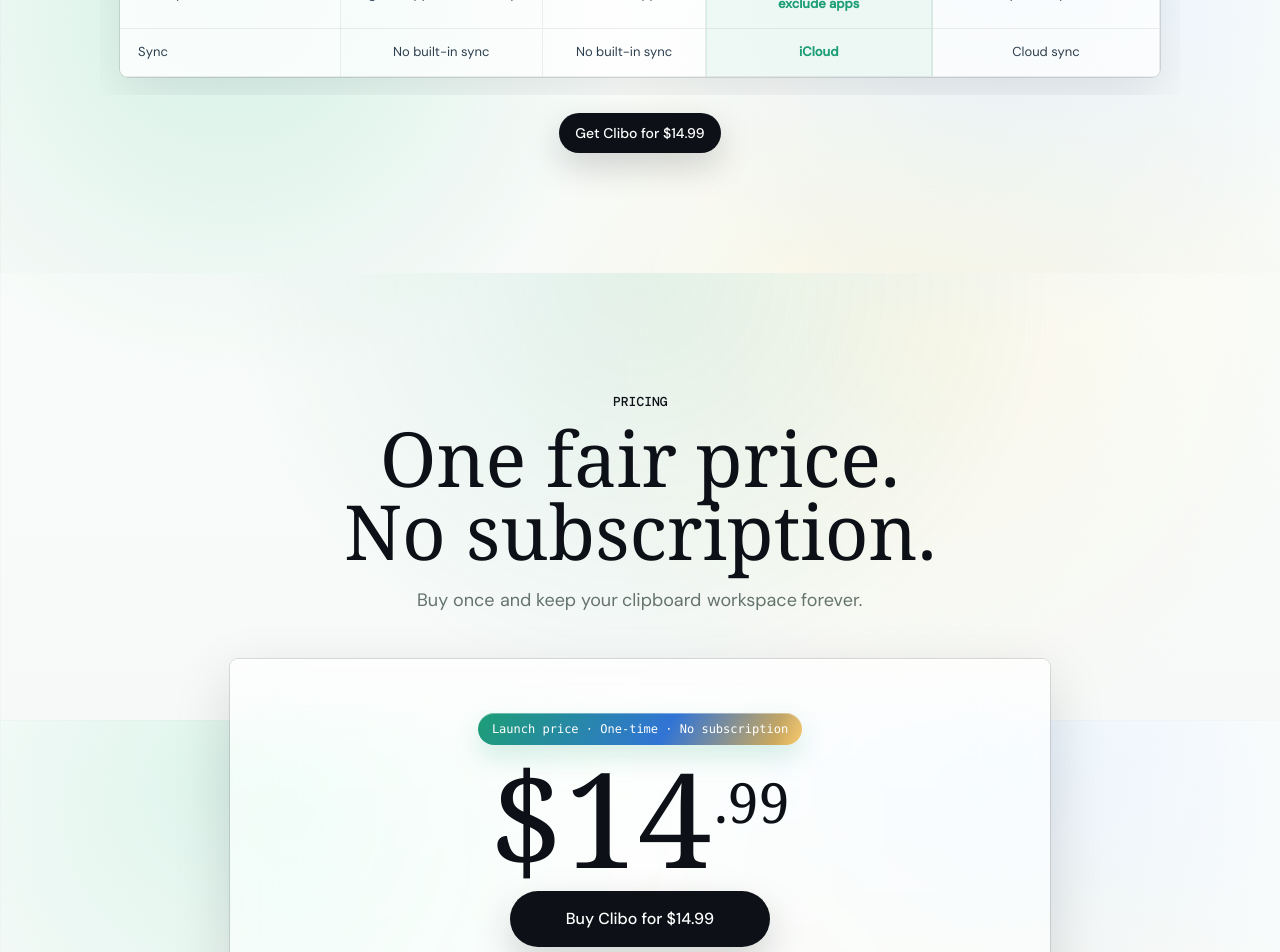
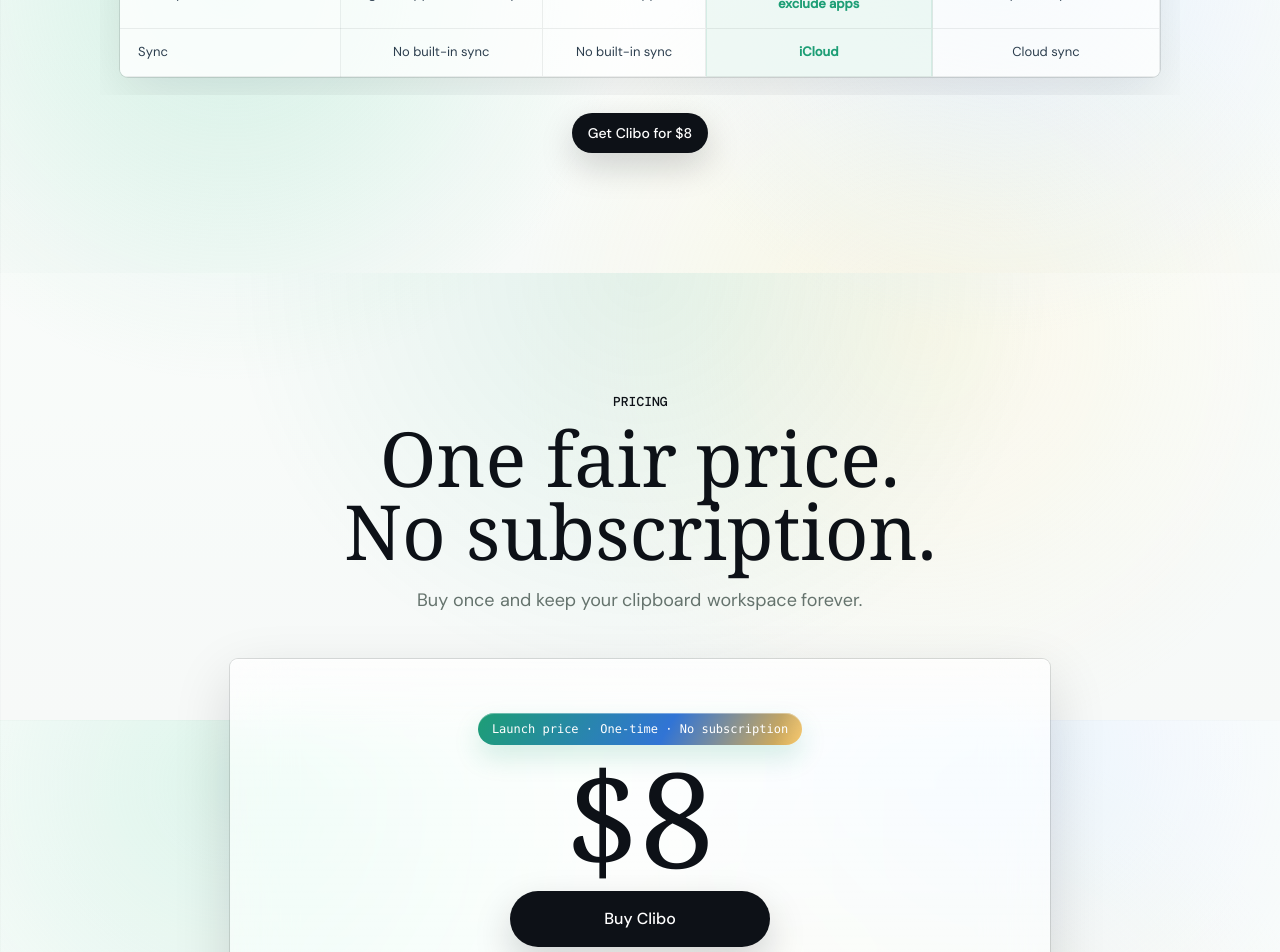
Before and after one commit to 08820048/Clibo_Site, a React (Vite) app: page / in a window 1280 px wide. Shown: the part 4080-5032 px from the top of the page. Built offline with nearby package versions, Linux system fonts and the light colour scheme; a web font is replaced by a local one.

Commit message:
chore: update pricing from $14.99 to $8 and simplify buy button text

```diff
--- a/index.html
+++ b/index.html
@@ -3,7 +3,7 @@
   <head>
     <meta charset="utf-8" />
     <title>Clibo — Private Clipboard Manager with AI Search for Mac</title>
-    <meta name="description" content="Clibo is a native macOS clipboard manager with AI semantic search, one-click Maccy import, rich previews, iCloud sync, and BYOK AI actions. All data stays local. $14.99 one-time, no subscription." />
+    <meta name="description" content="Clibo is a native macOS clipboard manager with AI semantic search, one-click Maccy import, rich previews, iCloud sync, and BYOK AI actions. All data stays local. $8 one-time, no subscription." />
     <meta name="robots" content="index, follow" />
     <meta name="application-name" content="Clibo" />
     <meta name="apple-mobile-web-app-title" content="Clibo" />
@@ -12,14 +12,14 @@
     <link rel="alternate" hreflang="x-default" href="https://clibo.us/" />
     <meta property="og:site_name" content="Clibo" />
     <meta property="og:title" content="Clibo — Private Clipboard Manager with AI Search for Mac" />
-    <meta property="og:description" content="Clibo is a native macOS clipboard manager with AI semantic search, one-click Maccy import, rich previews, iCloud sync, and BYOK AI actions. All data stays local. $14.99 one-time, no subscription." />
+    <meta property="og:description" content="Clibo is a native macOS clipboard manager with AI semantic search, one-click Maccy import, rich previews, iCloud sync, and BYOK AI actions. All data stays local. $8 one-time, no subscription." />
     <meta property="og:type" content="website" />
     <meta property="og:url" content="https://clibo.us/" />
     <meta property="og:locale" content="en_US" />
     <meta name="twitter:card" content="summary" />
     <meta name="twitter:site" content="@shizouffa" />
     <meta name="twitter:title" content="Clibo — Private Clipboard Manager with AI Search for Mac" />
-    <meta name="twitter:description" content="Clibo is a native macOS clipboard manager with AI semantic search, one-click Maccy import, rich previews, iCloud sync, and BYOK AI actions. All data stays local. $14.99 one-time, no subscription." />
+    <meta name="twitter:description" content="Clibo is a native macOS clipboard manager with AI semantic search, one-click Maccy import, rich previews, iCloud sync, and BYOK AI actions. All data stays local. $8 one-time, no subscription." />
     <script type="application/ld+json">
       {
         "@context": "https://schema.org",
@@ -57,7 +57,7 @@
             "publisher": { "@id": "https://clibo.us/#organization" },
             "offers": {
               "@type": "Offer",
-              "price": "14.99",
+              "price": "8",
               "priceCurrency": "USD",
               "priceValidUntil": "2026-07-01",
               "availability": "https://schema.org/InStock",
@@ -101,7 +101,7 @@
           Clibo is a native macOS clipboard manager with local history, rich previews,
           pinned sync, Maccy import, snippets, and BYOK AI actions.
         </p>
-        <p>$14.99 one-time purchase, no subscription.</p>
+        <p>$8 one-time purchase, no subscription.</p>
       </main>
     </noscript>
     <script type="module" src="/src/main.jsx"></script>
--- a/scripts/generate-seo-pages.mjs
+++ b/scripts/generate-seo-pages.mjs
@@ -129,8 +129,8 @@
       </section>
       <section>
         <h2>Pricing</h2>
-        <p>$14.99 one-time purchase. Includes a 7-day free trial and 2 Mac activations.</p>
-        <p><a href="https://checkout.dodopayments.com/buy/pdt_0NfjSslAaILXA11xz0qCX?quantity=1&redirect_url=https%3A%2F%2Fclibo.us%2Fsuccess">Buy Clibo for $14.99</a></p>
+        <p>$8 one-time purchase. Includes a 7-day free trial and 2 Mac activations.</p>
+        <p><a href="https://checkout.dodopayments.com/buy/pdt_0NfjSslAaILXA11xz0qCX?quantity=1&redirect_url=https%3A%2F%2Fclibo.us%2Fsuccess">Buy Clibo</a></p>
         <p><a href="https://releases.clibo.us/Clibo-1.2.11-35.dmg">or download free trial</a></p>
       </section>
     </main>`;
--- a/src/components/Comparison.jsx
+++ b/src/components/Comparison.jsx
@@ -7,7 +7,7 @@
     label: { en: "Price", zh: "价格", ja: "価格", ko: "가격", fr: "Prix", de: "Preis", it: "Prezzo", es: "Precio" },
     maccy: { en: "Free / $9.99 App Store", zh: "免费 / App Store $9.99", ja: "無料 / App Store $9.99", ko: "무료 / App Store $9.99", fr: "Gratuit / App Store 9,99 $", de: "Kostenlos / App Store 9,99 $", it: "Gratis / App Store 9,99 $", es: "Gratis / App Store 9,99 $" },
     copyclip: { en: "$7.99", zh: "$7.99", ja: "$7.99", ko: "$7.99", fr: "7,99 $", de: "7,99 $", it: "7,99 $", es: "7,99 $" },
-    clibo: { en: "$14.99", zh: "$14.99", ja: "$14.99", ko: "$14.99", fr: "14,99 $", de: "14,99 $", it: "14,99 $", es: "14,99 $" },
+    clibo: { en: "$8", zh: "$8", ja: "$8", ko: "$8", fr: "8 $", de: "8 $", it: "8 $", es: "8 $" },
     paste: { en: "$29.99/yr", zh: "$29.99/年", ja: "$29.99/年", ko: "$29.99/년", fr: "29,99 $/an", de: "29,99 $/Jahr", it: "29,99 $/anno", es: "29,99 $/año" },
   },
   {
@@ -205,14 +205,14 @@
         >
           <I18nText
             t={{
-              en: "Get Clibo for $14.99",
-              zh: "以 $14.99 获取 Clibo",
-              ja: "$14.99でCliboを入手",
-              ko: "$14.99에 Clibo 받기",
-              fr: "Obtenir Clibo pour 7,66 $",
-              de: "Clibo für 7,66 $ holen",
-              it: "Ottieni Clibo per 7,66 $",
-              es: "Obtener Clibo por 7,66 $",
+              en: "Get Clibo for $8",
+              zh: "以 $8 获取 Clibo",
+              ja: "$8でCliboを入手",
+              ko: "$8에 Clibo 받기",
+              fr: "Obtenir Clibo pour 8 $",
+              de: "Clibo für 8 $ holen",
+              it: "Ottieni Clibo per 8 $",
+              es: "Obtener Clibo por 8 $",
             }}
           />
         </a>
--- a/src/components/Pricing.jsx
+++ b/src/components/Pricing.jsx
@@ -144,10 +144,9 @@
             }}
           />
         </span>
-        <p className="price" aria-label="$14.99">
+        <p className="price" aria-label="$8">
           <span aria-hidden="true" style={{ "--digit-delay": "80ms" }}>$</span>
-          <span aria-hidden="true" style={{ "--digit-delay": "160ms" }}>14</span>
-          <span className="price-cents" aria-hidden="true" style={{ "--digit-delay": "240ms" }}>.99</span>
+          <span aria-hidden="true" style={{ "--digit-delay": "160ms" }}>8</span>
         </p>
         <a
           className="button button-primary pricing-buy"
@@ -155,14 +154,14 @@
         >
           <I18nText
             t={{
-              en: "Buy Clibo for $14.99",
-              zh: "以 $14.99 购买 Clibo",
-              ja: "Cliboを$14.99で購入",
-              ko: "$14.99에 Clibo 구매",
-              fr: "Acheter Clibo pour 7,66 $",
-              de: "Clibo für 7,66 $ kaufen",
-              it: "Acquista Clibo per 7,66 $",
-              es: "Comprar Clibo por 7,66 $",
+              en: "Buy Clibo",
+              zh: "购买 Clibo",
+              ja: "Cliboを購入",
+              ko: "Clibo 구매",
+              fr: "Acheter Clibo",
+              de: "Clibo kaufen",
+              it: "Acquista Clibo",
+              es: "Comprar Clibo",
             }}
           />
         </a>
--- a/src/pages/SeoLanding.jsx
+++ b/src/pages/SeoLanding.jsx
@@ -35,7 +35,7 @@
               className="button button-primary button-teal"
               href="https://checkout.dodopayments.com/buy/pdt_0NfjSslAaILXA11xz0qCX?quantity=1&redirect_url=https%3A%2F%2Fclibo.us%2Fsuccess"
             >
-              Buy - $14.99
+              Buy - $8
             </a>
           </div>
         </div>
--- a/src/seo/metadata.js
+++ b/src/seo/metadata.js
@@ -21,7 +21,7 @@
   "/": {
     title: "Clibo — Private Clipboard Manager with AI Search for Mac",
     description:
-      "Clibo is a native macOS clipboard manager with AI semantic search, one-click Maccy import, rich previews, iCloud sync, and BYOK AI actions. All data stays local. $14.99 one-time, no subscription.",
+      "Clibo is a native macOS clipboard manager with AI semantic search, one-click Maccy import, rich previews, iCloud sync, and BYOK AI actions. All data stays local. $8 one-time, no subscription.",
     path: "/",
     type: "website",
     image: DEFAULT_IMAGE,
@@ -196,7 +196,7 @@
       },
       offers: {
         "@type": "Offer",
-        price: "14.99",
+        price: "8",
         priceCurrency: "USD",
         priceValidUntil: "2026-07-01",
         availability: "https://schema.org/InStock",
```
Also changed, not shown: 3 other files (tests, documents, lock files or other folders).
